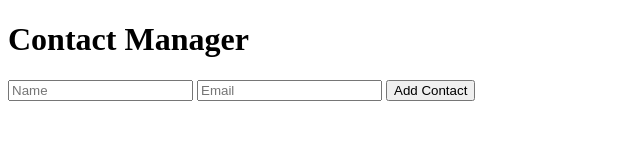
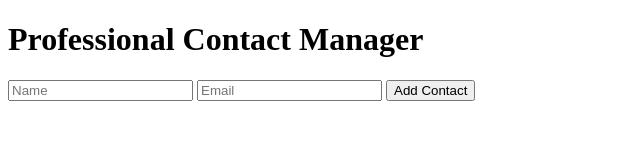
Before and after one commit to Eman-Maqsood-git/my_project, a website: page public/index.html in a window 1280 px wide. Shown: the whole page, without its empty margins (0-640 px from the left). Drawn offline with Linux system fonts and the light colour scheme; no server answers.

Commit message:
Fix: Improved UI header for better clarity

```diff
--- a/public/index.html
+++ b/public/index.html
@@ -2,7 +2,7 @@
 <html>
 <head><title>Simple App</title></head>
 <body>
-    <h1>Contact Manager</h1>
+    <h1>Professional Contact Manager</h1>
     <input id="name" placeholder="Name">
     <input id="email" placeholder="Email">
     <button onclick="saveContact()">Add Contact</button>
```
